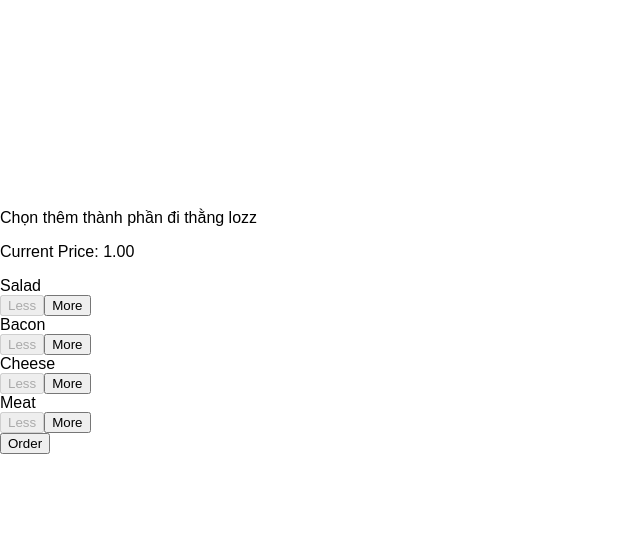
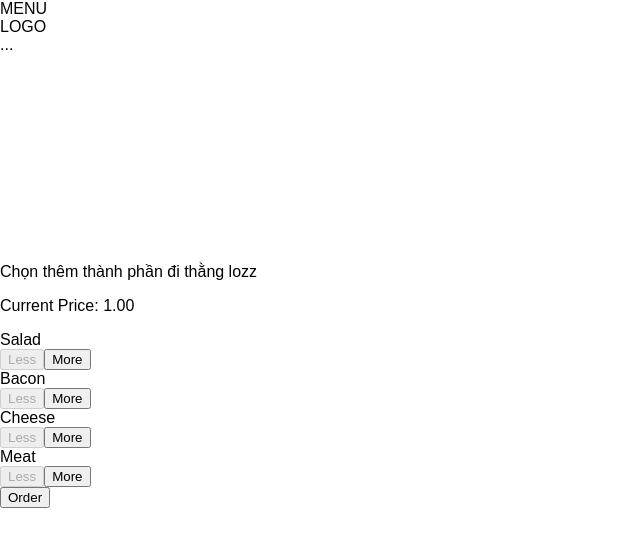
Before and after one commit to Duchieuctk41/small-project, a React (Create React App) app: page / in a window 1280 px wide. Shown: the top 546 px of the page, without its empty margins (0-640 px from the left). Built offline with nearby package versions, Linux system fonts and the light colour scheme.

Commit message:
[1.0.0] add toolbar.

```diff
--- a/src/App.js
+++ b/src/App.js
@@ -4,12 +4,15 @@
 import Introduce from './Components/Introduce/Introduce';
 import classes from './App.css';
 import Layout from './hoc/Layout/Layout';
+import BurgerBuilder from './container/BurgerBuilder/BurgerBuilder';
 
 class App extends Component {
   render() {
     return (
       <div className={classes.App}>
-        <Layout />
+        <Layout>
+          <BurgerBuilder />
+        </Layout>
       </div>
     );
   }
--- a/src/Components/BuildControls/BuildControls.css
+++ b/src/Components/BuildControls/BuildControls.css
@@ -6,7 +6,7 @@
     align-items: center;
     box-shadow: 0 1px 2px #ccc;
     margin: auto;
-    padding: 10px 0;
+    padding: 0;
 }
 
 
@@ -18,7 +18,7 @@
     color: #966909;
     font-family: inherit;
     font-size: 1.2em;
-    padding: 15px 30px;
+    padding: 5px 30px;
     box-shadow: 2px 2px 2px #966909;
 }
 
--- /dev/null
+++ b/src/UI/Toolbar/Toolbar.css
@@ -0,0 +1,18 @@
+.Toolbar {
+    height: 56px;
+    width: 100%;
+    position: fixed;
+    left: 0;
+    top: 0;
+    background-color: brown;
+    display: flex;
+    justify-content: space-between;
+    align-items: center;
+    padding: 0 20px;
+    box-sizing: border-box;
+    z-index: 90;
+}
+
+.Toolbar-nav {
+    height: 100%;
+}
--- /dev/null
+++ b/src/UI/Toolbar/Toolbar.js
@@ -0,0 +1,14 @@
+import React from 'react';
+import classes from './Toolbar.css';
+
+const toolbar = props => (
+    <header className={classes.Toolbar}>
+        <div>MENU</div>
+        <div>LOGO</div>
+        <nav>
+            ...
+        </nav>
+    </header>
+);
+
+export default toolbar;
--- /dev/null
+++ b/src/hoc/Layout/Layout.css
@@ -0,0 +1,3 @@
+.Content {
+    margin-top: 72px;
+}
--- a/src/hoc/Layout/Layout.js
+++ b/src/hoc/Layout/Layout.js
@@ -1,16 +1,16 @@
 import React, { Component } from 'react';
 import Aux from '../Aux';
 
-import BurgerBuilder from '../../container/BurgerBuilder/BurgerBuilder';
+import Toolbar from '../../UI/Toolbar/Toolbar';
+import classes from './Layout.css';
 
-class Layout extends Component {
-    render() {
-        return (
-            <Aux>
-                <BurgerBuilder />
-            </Aux>
-        );
-    }
-}
+const layout = (props) => (
+    <Aux>
+        <Toolbar />
+        <main className={classes.Content}>
+            {props.children}
+        </main>
+    </Aux>
+);
 
-export default Layout;
+export default layout;
```
